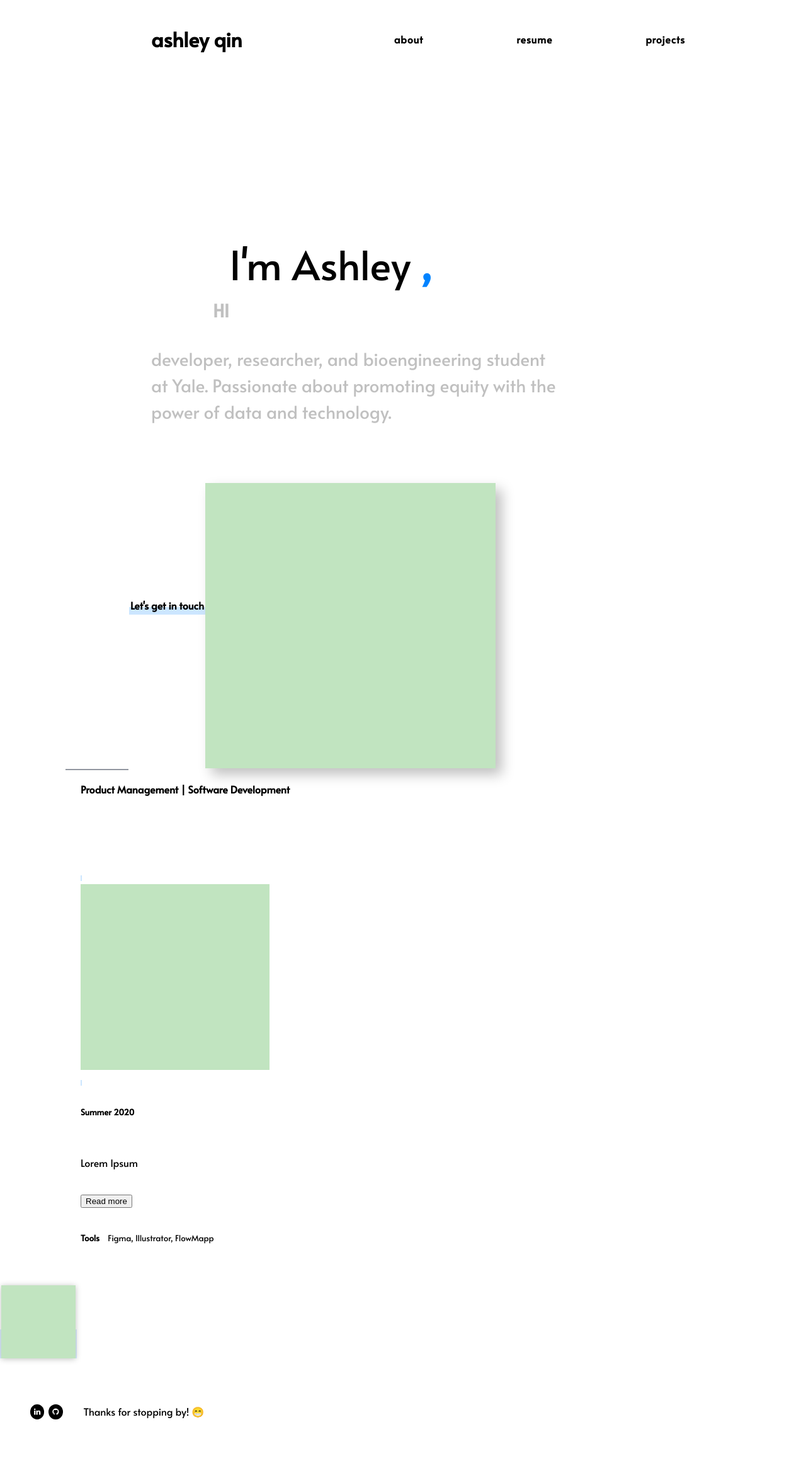
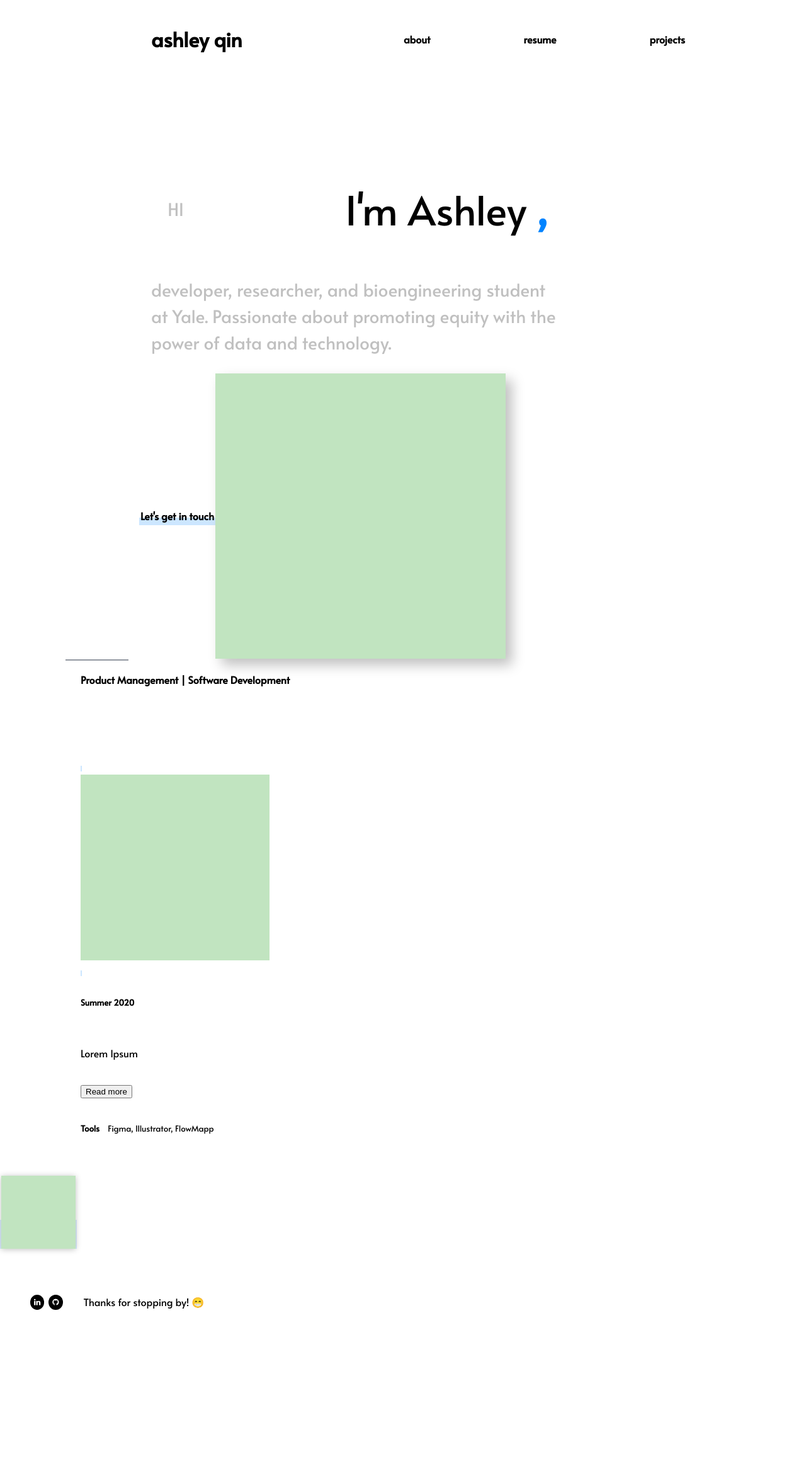
Before and after one commit to ashleyyqin/ashleyyqin.github.io, a Jekyll site: the page built from index.html, in a window 1280 px wide. Shown: the whole page at 63% size. Built offline with Jekyll 4.4.1, drawn with Linux system fonts in a browser that asks for light colours; after the commit the page ends 2146 px from its top, so only the background shows below that.

Commit message:
reformatting

```diff
--- a/index.html
+++ b/index.html
@@ -6,7 +6,7 @@ title: Home
 <div class="wide" style="display: flex;align-items: center;flex-flow: wrap; justify-content:center;">
     <span class="home-top"></span>
     <span class="home-title1">HI</span>
-    <span class="home-title2">I'm Ashley
+    <br><span class="home-title2">I'm Ashley
         <span style = "color: #0083ff; font-weight: bold">
             ,
         </span>
--- a/styles/main.css
+++ b/styles/main.css
@@ -161,8 +161,8 @@ nav {
 
 nav a {
     font-size: 100%;
-    letter-spacing: 0.05em;
-    /*margin: 1em;*/
+    /*letter-spacing: 0.05em;
+    margin: 1em;*/
     margin-right: 9em;
 }
 
@@ -468,21 +468,23 @@ main {
 }
 
 .home-title1 {
+    margin-top: 1em;
+    margin-bottom: 1em;
+    margin-left: 4em;
+    display: block;
+    font-weight: 400;
     font-size: 175%;
-    font-weight: bold;
-    margin-bottom: 0.5em;
-    margin-top: 8em;
-    /*margin-left: 8em;
-    margin-right: 8em;*/
+    line-height: 150%;
     color: #c0c0c0;
 }
 
 .home-title2 {
     font-family: Alata;
     font-size: 400%;
+    margin-top: 1em;
     margin-bottom: 1em;
-    margin-top: 2em;
-    /*margin-left: 8em;*/
+    margin-left: 4em;
+    display: block;
 }
 
 .home-subtitle {
@@ -542,9 +544,9 @@ main {
     /*border-radius: 50%;
     width: 320px;
     float: right;
-    margin: -140px 0 24px 20px;*/
+    margin: -140px 0 24px 20px;
     margin-top: 4em;
-    margin-right: 2em;
+    margin-right: 2em;*/
 }
 
 @media screen and (max-width: 768px) {
```
